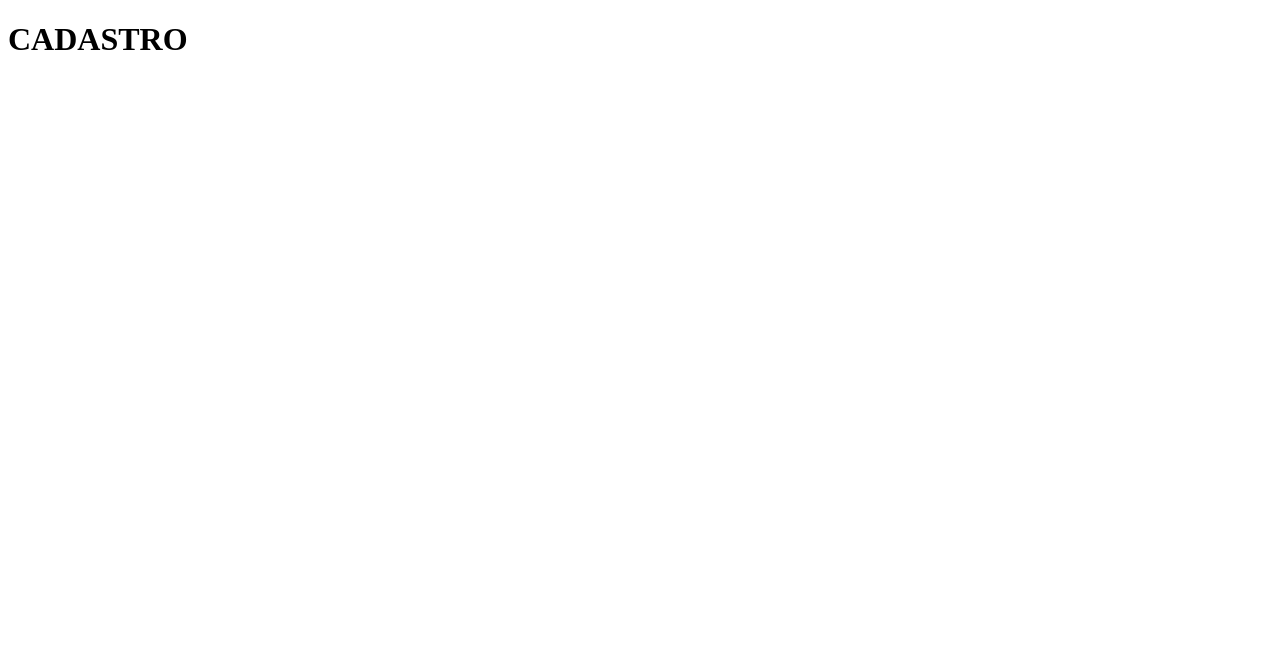
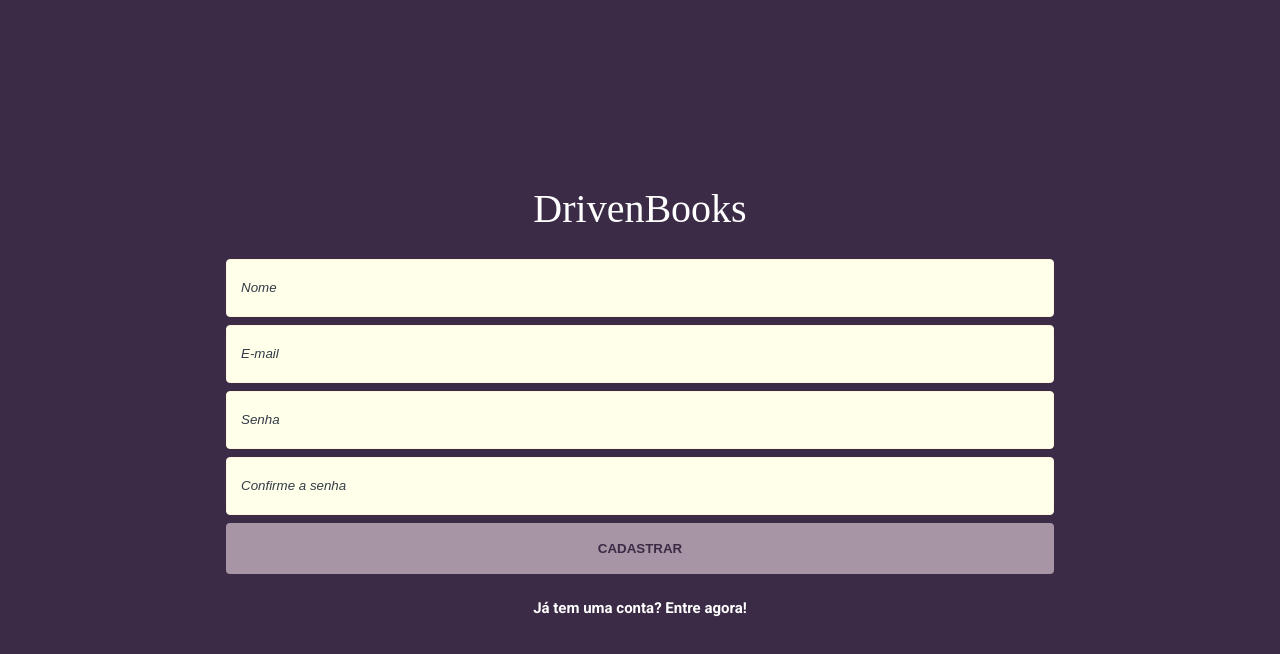
Before and after one commit to mtsgamorim/DrivenBooks-Front, a React app: page /sign-up in a window 1280 px wide. Built offline with nearby package versions, Linux system fonts and the light colour scheme; a web font is replaced by a local one.

Commit message:
Layout sign in page and sign up page done!

```diff
--- a/package.json
+++ b/package.json
@@ -6,6 +6,7 @@
     "axios": "^0.27.2",
     "react": "^17.0.2",
     "react-dom": "^17.0.2",
+    "react-loader-spinner": "^5.1.5",
     "react-router-dom": "^6.3.0",
     "react-scripts": "^4.0.3",
     "styled-components": "^5.3.5"
--- a/public/index.html
+++ b/public/index.html
@@ -6,6 +6,7 @@
     <link rel="preconnect" href="https://fonts.googleapis.com">
     <link rel="preconnect" href="https://fonts.gstatic.com" crossorigin>
     <link href="https://fonts.googleapis.com/css2?family=Roboto:ital,wght@0,100;0,300;0,400;0,500;0,700;1,400&display=swap" rel="stylesheet">
+    <link href="https://fonts.googleapis.com/css2?family=Sancreek&display=swap" rel="stylesheet">
     <title>DrivenBooks</title>
   </head>
   <body>
--- a/src/components/App.js
+++ b/src/components/App.js
@@ -2,9 +2,13 @@ import { BrowserRouter, Routes, Route} from "react-router-dom";
 import SignInPage from "./SignInPage/SignInPage";
 import SignUpPage from "./SignUpPage/SignUpPage";
 import HomePage from "./HomePage/HomePage";
+import { useState } from "react";
+import UserContext from "../contexts/UserContext";
 
 export default function App(){
+    const [userData,setUserData] = useState(null);
     return(
+        <UserContext.Provider value={{userData, setUserData}}>
             <BrowserRouter>
                 <Routes>
                     <Route path="/" element={<HomePage />} />
@@ -15,5 +19,6 @@ export default function App(){
                     COMPRA */}
                 </Routes>
             </BrowserRouter>
+        </UserContext.Provider>
     );
 }
--- /dev/null
+++ b/src/components/SignInPage/SignInForm.js
@@ -0,0 +1,63 @@
+import axios from "axios";
+import { useNavigate } from "react-router-dom";
+import { useContext, useState } from "react";
+import { ThreeDots } from "react-loader-spinner";
+
+import Button from "../shared/Button";
+import Input from "../shared/Input";
+import UserContext from "../../contexts/UserContext";
+
+export default function SignInForm(){
+    const navigate = useNavigate();
+
+    let [email,setEmail] =useState("");
+    let [password, setPassword] = useState("");
+    const [loading,setLoading] = useState(false);
+    const { setUserData } = useContext(UserContext);
+
+    async function submitData(event) {
+        event.preventDefault();
+
+        try {
+            const URL="http://localhost:5000/sign-in";
+            const response = await axios.post(URL, {
+                email,
+                password,
+            });
+            setLoading(true);
+            const {name,token}=response.data;
+                setUserData({
+                    name,
+                    token
+                });
+                navigate("/");
+        } catch (error) {
+            setEmail ="";
+            setPassword ="";
+            alert("As informações de e-mail e/ou senha estão incorretas. Insira os dados novamente ou faça o cadastro!");
+            setLoading(false);
+
+        }
+    }
+
+    function loadingButton(){
+        return loading ?
+            (<ThreeDots color="#FFF" background-color={"var(--color-bg-input)"} opacity={0.7} height={80} width={80} />)
+            :
+            ("ENTRAR");
+    }
+
+    function disable(){
+        return loading ? "disable" : "";
+    }
+
+    return(
+
+        <form onSubmit={submitData}>
+            <Input type="email" placeholder="E-mail" value={email} onChange={e=> setEmail(e.target.value)} disabled={disable()} color={loading} required  />
+            <Input type="password" placeholder="Senha" value={password} onChange={e=> setPassword(e.target.value)} disabled={disable()} color={loading} required  />
+            <Button>{loadingButton()}</Button>
+        </form>
+
+    );
+}
--- a/src/components/SignInPage/SignInPage.js
+++ b/src/components/SignInPage/SignInPage.js
@@ -1,5 +1,27 @@
+import styled from "styled-components";
+import LargeLogo from "../shared/LargeLogo";
+import StyledLink from "../shared/StyledLink";
+import SignInForm from "./SignInForm";
+
 export default function SignInPage(){
     return (
-        <h1>LOGIN</h1>
+        <Container>
+            <LargeLogo />
+            <SignInForm />
+            <StyledLink to="/sign-up">
+                Primeira vez? Cadastre-se!
+            </StyledLink>
+        </Container>
     );
 }
+
+
+const Container = styled.div`
+    width:100%;
+    height:100%;
+    display:flex;
+    flex-direction:column;
+    align-items:center;
+    justify-content:center;
+    padding:0 25px 0 25px;
+`;
--- /dev/null
+++ b/src/components/SignUpPage/SignUpForm.js
@@ -0,0 +1,66 @@
+import axios from "axios";
+import { useNavigate } from "react-router-dom";
+import { useState } from "react";
+import { ThreeDots } from "react-loader-spinner";
+
+import Button from "../shared/Button";
+import Input from "../shared/Input";
+
+
+export default function SignUpForm(){
+    const navigate = useNavigate();
+
+    let [name, setName] = useState ("");
+    let [email,setEmail] =useState("");
+    let [password, setPassword] = useState("");
+    let [confirmPassword, setConfirmPassword] = useState("");
+    const [loading,setLoading] = useState(false);
+
+    async function submitData(event) {
+        event.preventDefault();
+        try {
+            const URL="http://localhost:5000/sign-up";
+            await axios.post(URL, {
+                name,
+                email,
+                password,
+                confirmPassword
+            });
+            setLoading(true);
+            alert("Usuário cadastrado com sucesso!")
+            navigate("/sign-in");
+
+        } catch (error) {
+            setName ="";
+            setEmail ="";
+            setPassword ="";
+            setConfirmPassword ="";
+            alert("Usuário cadastrado ou os dados foram preenchidos incorretamente!");
+            setLoading(false);
+        }
+
+    }
+
+    function loadingButton(){
+        return loading ?
+            (<ThreeDots color="#FFF" background-color={"var(--color-bg-input)"} opacity={0.7} height={80} width={80} />)
+            :
+            ("CADASTRAR");
+    }
+
+    function disable(){
+        return loading ? "disable" : "";
+    }
+
+    return(
+
+        <form onSubmit={submitData}>
+            <Input type="text" placeholder="Nome" value={name} onChange={e=> setName(e.target.value)} disabled={disable()} color={loading} required  />
+            <Input type="email" placeholder="E-mail" value={email} onChange={e=> setEmail(e.target.value)} disabled={disable()} color={loading} required  />
+            <Input type="password" placeholder="Senha" value={password} onChange={e=> setPassword(e.target.value)} disabled={disable()} color={loading} required  />
+            <Input type="password" placeholder="Confirme a senha" value={confirmPassword} onChange={e=> setConfirmPassword(e.target.value)} disabled={disable()} color={loading} required  />
+            <Button>{loadingButton()}</Button>
+        </form>
+
+    );
+}
--- a/src/components/SignUpPage/SignUpPage.js
+++ b/src/components/SignUpPage/SignUpPage.js
@@ -1,5 +1,26 @@
+import styled from "styled-components";
+import LargeLogo from "../shared/LargeLogo";
+import SignUpForm from "./SignUpForm";
+import StyledLink from "../shared/StyledLink";
+
 export default function SignUpPage(){
     return (
-        <h1>CADASTRO</h1>
+        <Container>
+            <LargeLogo />
+            <SignUpForm />
+            <StyledLink to="/sign-in">
+                Já tem uma conta? Entre agora!
+            </StyledLink>
+        </Container>
     );
 }
+
+const Container = styled.div`
+    width:100%;
+    height:100%;
+    display:flex;
+    flex-direction:column;
+    align-items:center;
+    justify-content:center;
+    padding:0 25px 0 25px;
+`;
--- /dev/null
+++ b/src/components/shared/Button.js
@@ -0,0 +1,19 @@
+import styled from "styled-components";
+
+const Button = styled.button`
+    display:flex;
+    align-items:center;
+    justify-content:center;
+    width:100%;
+    height:100%;
+    background-color:var(--color-bg-header);
+    color: var(--color-bg-page);
+    border-radius:4px;
+    border:none;
+    cursor: pointer;
+    padding:14px;
+    font-weight:700;
+    line-height:23px;
+`;
+
+export default Button;
--- /dev/null
+++ b/src/components/shared/Input.js
@@ -0,0 +1,22 @@
+import styled from "styled-components";
+
+const Input = styled.input`
+    width:100%;
+    height:58px;
+    background-color: ${props=> props.color ? "#CDCDCD" : "var(--color-bg-input)"};
+    border: 1px solid ${props=> props.color ? "#FAFAFA" : "#fff5de"};
+    border-radius:4px;
+    padding:14px;
+    margin-bottom:8px;
+
+    :first-child{
+        margin-top:25px;
+    }
+
+    ::placeholder{
+        color: var(--color-text-input);
+        font-style:italic;
+    }
+`;
+
+export default Input;
--- /dev/null
+++ b/src/components/shared/LargeLogo.js
@@ -0,0 +1,22 @@
+import styled from "styled-components";
+
+export default function LargeLogo(){
+    return(
+        <Logo>
+            DrivenBooks
+        </Logo>
+    );
+}
+
+const Logo = styled.div`
+    display:flex;
+    align-items:center;
+    justify-content:center;
+    font-family: 'Sancreek', cursive;
+    /* color: var(--color-text); */
+    color:#FFF;
+    width: 147px;
+    height: 50px;
+    font-size: 40px;
+    line-height: 50px;
+`;
--- /dev/null
+++ b/src/components/shared/StyledLink.js
@@ -0,0 +1,13 @@
+import styled from "styled-components";
+import { Link } from "react-router-dom";
+
+const StyledLink = styled(Link)`
+    font-weight:700;
+    font-size:15px;
+    line-height:18px;
+    text-decoration:none;
+    margin-top:25px;
+    color: #fff;
+`;
+
+export default StyledLink;
--- /dev/null
+++ b/src/contexts/UserContext.js
@@ -0,0 +1,5 @@
+import { createContext } from "react";
+
+const UserContext = createContext();
+
+export default UserContext;
--- a/src/index.js
+++ b/src/index.js
@@ -3,4 +3,7 @@ import React from "react";
 
 import App from "./components/App.js";
 
+import "./styles/reset.css";
+import "./styles/style.css";
+
 ReactDOM.render(<App />, document.querySelector(".root"));
--- a/src/styles/style.css
+++ b/src/styles/style.css
@@ -3,8 +3,10 @@
     --color-bg-page:#3b2b46;
     --color-bg-header:#a795a5;
     --color-bg-footer: #7a959e;
-    --color-text: #424e5e;
+    --color-text: #dce8f8;
     --color-bg-input: #ffffea;
+    --color-text-input: #323b47;
+    --color-logo:rgb(112, 100, 129);
 }
 
 body{
@@ -13,6 +15,9 @@ body{
     font-family: 'Roboto', sans-serif;
     background-color: var(--color-bg-page);
     color: var(--color-text);
+    display: flex;
+    justify-content: center;
+    align-items: center;
 }
 
 /* Hide scrollbar for Chrome, Safari and Opera */
```
Also changed, not shown: 1 other file. Lines whose indentation alone changed are shown as unchanged.
